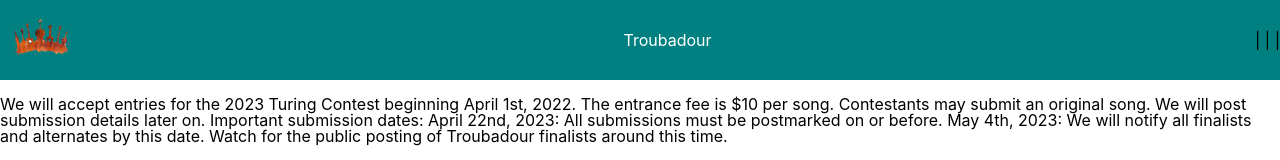
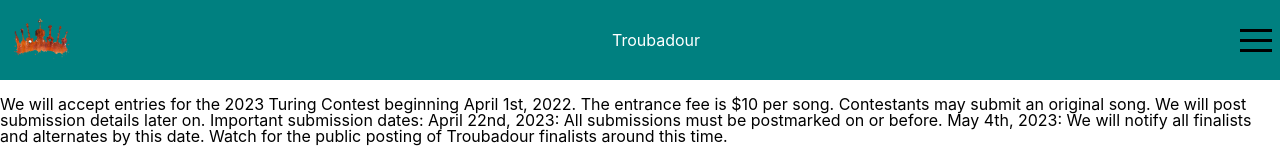
Before and after one commit to Troubadour-Project/troubadour-fe, a React (Create React App) app: page / in a window 1280 px wide. Shown: the top 160 px of the page. Built offline with nearby package versions, Linux system fonts and the light colour scheme; no server answers.

Commit message:
Install npm package for hambuger menu and display on navbar

```diff
--- a/package.json
+++ b/package.json
@@ -8,6 +8,7 @@
     "@testing-library/react": "^12.1.4",
     "@testing-library/user-event": "^13.5.0",
     "graphql": "^16.3.0",
+    "hamburger-react": "^2.4.1",
     "react": "^17.0.2",
     "react-dom": "^17.0.2",
     "react-router-dom": "^6.2.2",
--- a/src/components/HamburgerMenu/HamburgerMenu.js
+++ b/src/components/HamburgerMenu/HamburgerMenu.js
@@ -1,11 +1,12 @@
-import React from 'react'
+import React, {useState} from 'react'
+import { Twirl as Hamburger } from 'hamburger-react'
 
 const HamburgerMenu = () => {
+  const [isOpen, setOpen] = useState(false)
 
   return (
-    <div>
 
-    </div>
+    <Hamburger toggled={isOpen} toggle={setOpen} />
   )
 }
 
--- a/src/components/NavBar/NavBar.js
+++ b/src/components/NavBar/NavBar.js
@@ -1,5 +1,6 @@
 import React from 'react'
 import logo from '../../assets/Logo-Capstone.png'
+import HamburgerMenu from '../HamburgerMenu/HamburgerMenu'
 import './NavBar.scss'
 
 const NavBar = () => {
@@ -7,7 +8,8 @@
     <nav>
       <img src={logo} alt="Crown of instruments"/>
       <h1>Troubadour</h1>
-      <p>| | |</p>
+      <HamburgerMenu/>
+      {/* <p>| | |</p> */}
     </nav>
   )
 }
```
Also changed, not shown: 1 other file (tests, documents, lock files or other folders).
